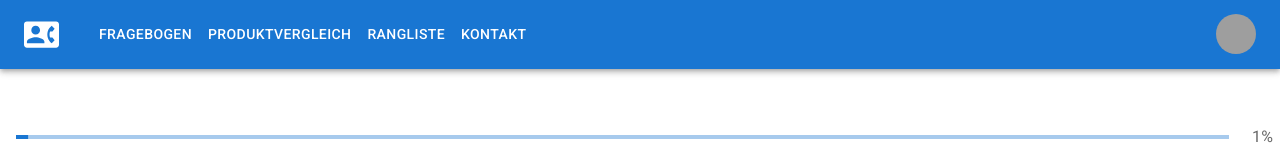
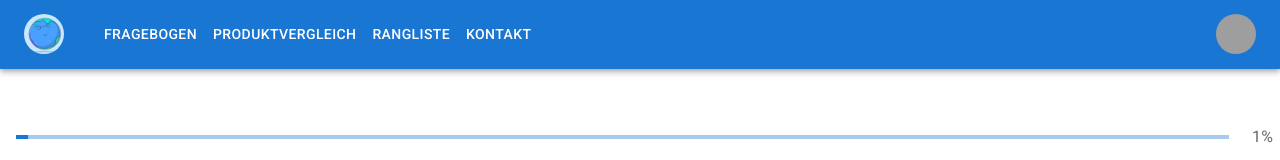
Before and after one commit to Bastistr99/Integrationsseminar, a React (Create React App) app: page / in a window 1280 px wide. Shown: the top 160 px of the page. Built offline with nearby package versions, Linux system fonts and the light colour scheme; grey boxes are pictures that could not be loaded.

Commit message:
TItle change

```diff
--- a/public/index.html
+++ b/public/index.html
@@ -2,7 +2,7 @@
 <html lang="en">
   <head>
     <meta charset="utf-8" />
-    <link rel="icon" href="%PUBLIC_URL%/favicon.ico" />
+    <link rel="icon" href="./earth-5766860_960_720.webp" />
     <link
       rel="stylesheet"
       href="https://fonts.googleapis.com/css?family=Roboto:300,400,500,700&display=swap"
--- a/src/App.js
+++ b/src/App.js
@@ -4,19 +4,9 @@ import ResponsiveAppBar from "./components/Navbar";
 import LinearWithValueLabel from "./components/Progressbar";
 import QuestionButton from "./components/Button";
 import Fragebogen from "./components/Fragebogen";
-import Paper from "@material-ui/core/Paper";
-import {
-  ArgumentAxis,
-  ValueAxis,
-  Chart,
-  LineSeries,
-} from "@devexpress/dx-react-chart-material-ui";
+import ExampleChart from "./components/Chart";
 
-const data = [
-  { argument: 1, value: 10 },
-  { argument: 2, value: 20 },
-  { argument: 3, value: 30 },
-];
+
 
 function App() {
   const [progress, setProgress] = useState(1);
@@ -31,13 +21,7 @@ function App() {
       <ResponsiveAppBar />
       {toggleFragen ? (
         <div style={{width: "90%", height: "90%", margin: "auto", marginTop: "50px"}}>
-          <Paper variant="outlined">
-            <Chart data={data}>
-              <ArgumentAxis />
-              <ValueAxis />
-              <LineSeries valueField="value" argumentField="argument" />
-            </Chart>
-          </Paper>
+            <ExampleChart />
         </div>
       ) : (
         <div>
--- /dev/null
+++ b/src/components/Chart.jsx
@@ -0,0 +1,32 @@
+import Paper from "@material-ui/core/Paper";
+import React from 'react';
+import {
+  ArgumentAxis,
+  ValueAxis,
+  Chart,
+  LineSeries,
+} from "@devexpress/dx-react-chart-material-ui";
+
+const data = [
+    { argument: 1, value: 10 },
+    { argument: 2, value: 20 },
+    { argument: 3, value: 30 },
+  ];
+
+
+
+const ExampleChart = () => {
+    return (
+        <div>
+            <Paper variant="outlined">
+            <Chart data={data}>
+              <ArgumentAxis />
+              <ValueAxis />
+              <LineSeries valueField="value" argumentField="argument" />
+            </Chart>
+          </Paper>
+        </div>
+    );
+}
+
+export default ExampleChart;
--- a/src/components/Navbar.jsx
+++ b/src/components/Navbar.jsx
@@ -13,6 +13,7 @@ import Tooltip from '@mui/material/Tooltip';
 import MenuItem from '@mui/material/MenuItem';
 import ContactPhoneIcon from '@mui/icons-material/ContactPhone';
 import bild from "./woman-1353825_1280.png"
+import logo from "./earth-5766860_960_720.webp"
 
 const pages = ['Fragebogen', 'Produktvergleich', 'Rangliste', 'Kontakt'];
 const settings = ['Meine Bewertungen', 'Einstellungen', 'Profil', 'Logout'];
@@ -46,7 +47,7 @@ const ResponsiveAppBar = () => {
             component="div"
             sx={{ mr: 4, ml: 0,  display: { xs: 'none', md: 'flex' } }}
           >
-            <ContactPhoneIcon fontSize='large'/>
+            <Avatar alt='logo' src={logo}/>
           </Typography>
 
           <Box sx={{ flexGrow: 1, color: "inherit", display: { xs: 'flex', md: 'none' } }}>
@@ -91,7 +92,7 @@ const ResponsiveAppBar = () => {
             component="div"
             sx={{ flexGrow: 1, display: { xs: 'flex', md: 'none' } }}
           >
-            <ContactPhoneIcon fontSize='large'/>
+            <Avatar alt='logo' src={logo} />
           </Typography>
           <Box sx={{ flexGrow: 1, display: { xs: 'none', md: 'flex' } }}>
             {pages.map((page) => (
```
Also changed, not shown: public/earth-5766860_960_720.webp (added), src/components/earth-5766860_960_720.webp (added).
